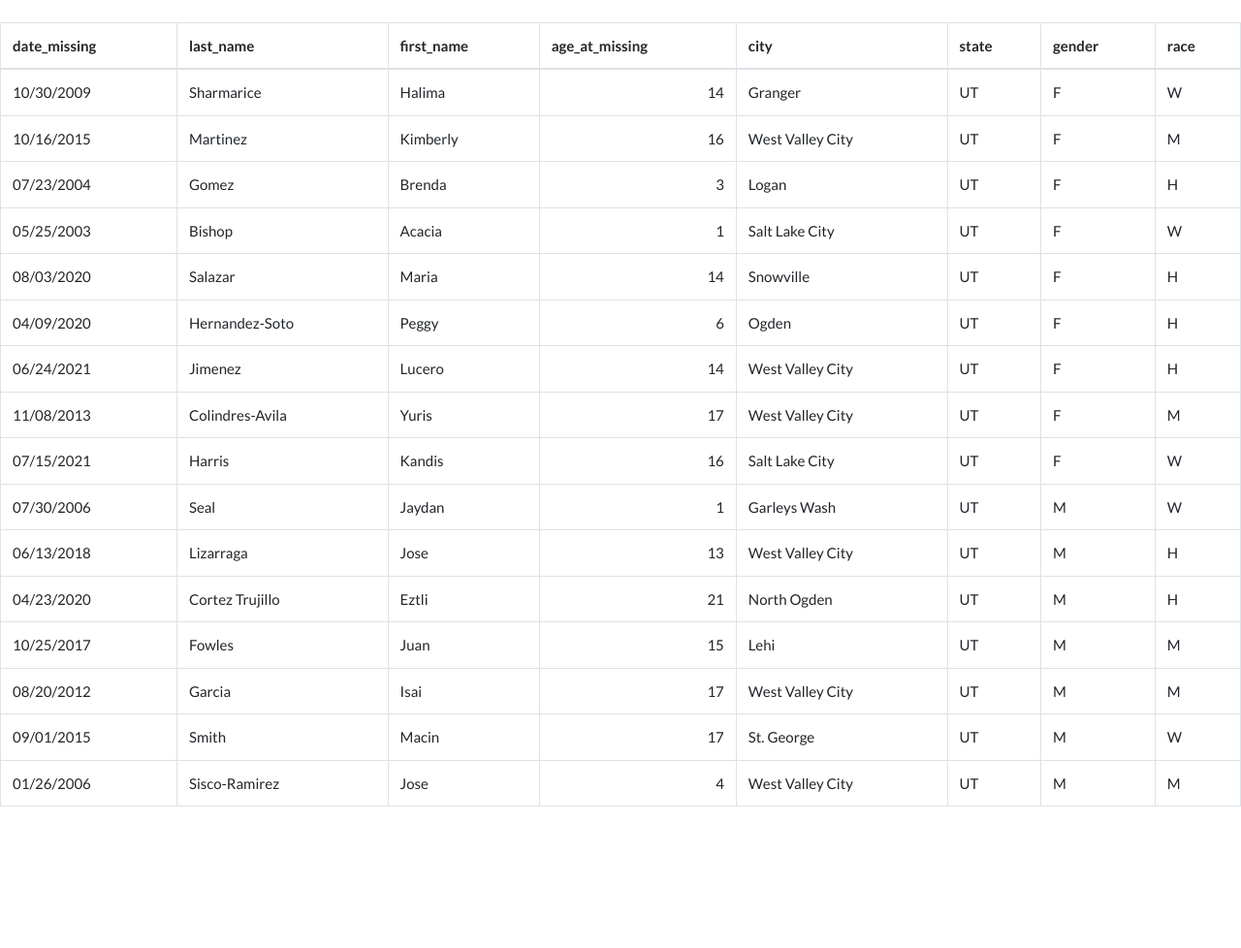
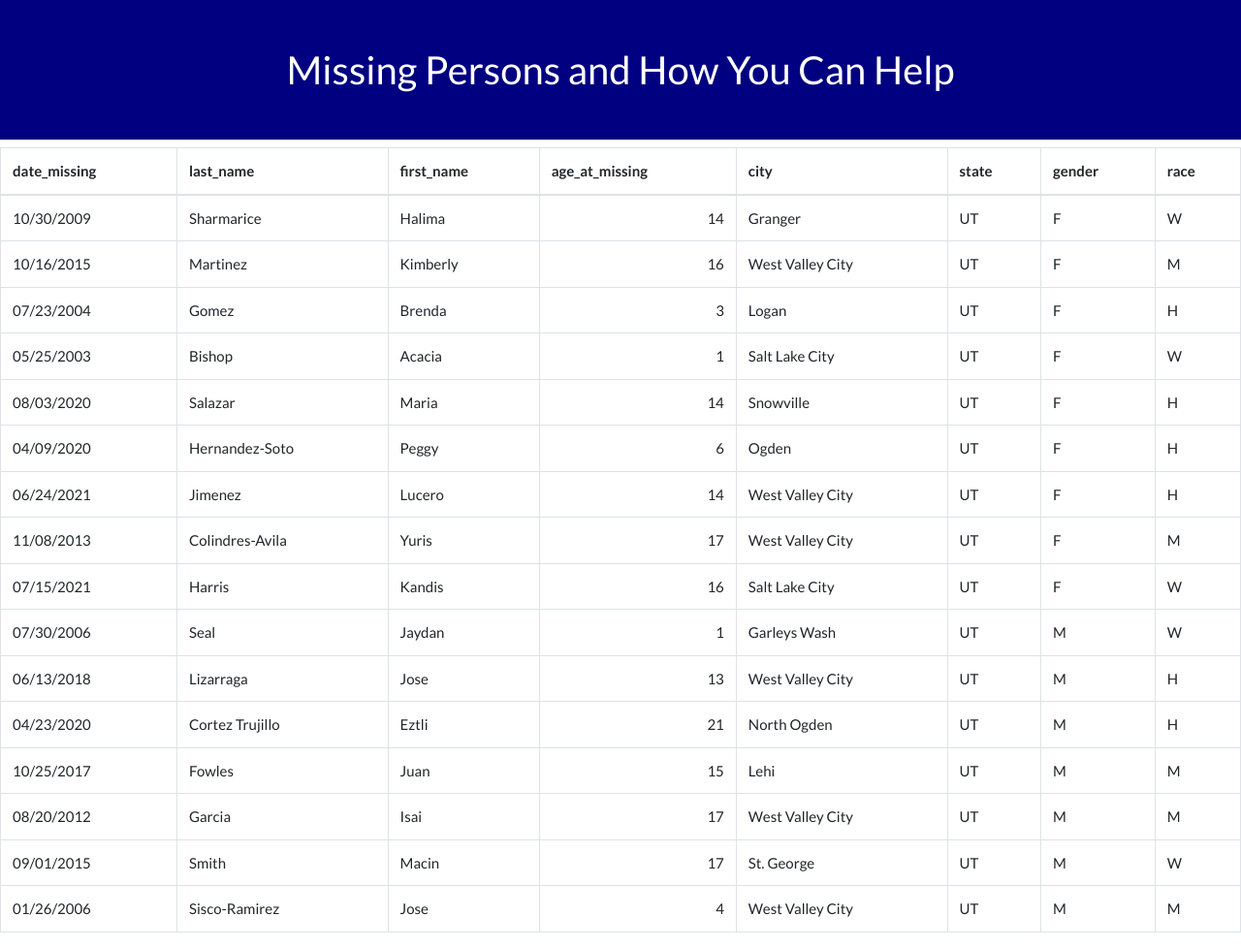
Before and after one commit to leviduke/MPWebsite_IS303, a Django app: page / in a window 1280 px wide. Shown: the whole page at 97% size. Before the commit the page ends 832 px from the top, so only its background shows below. Run offline with Django 4.2, Linux system fonts and the light colour scheme; some libraries are stand-ins or nearby versions.

Commit message:
styling 1

```diff
--- a/missingpersonsproject/templates/mpapp/index.html
+++ b/missingpersonsproject/templates/mpapp/index.html
@@ -2,17 +2,22 @@
 
 <!DOCTYPE html>
 <html lang="en">
+
 <head>
-  <meta charset="UTF-8">
-  <meta http-equiv="X-UA-Compatible" content="IE=edge">
-  <meta name="viewport" content="width=device-width, initial-scale=1.0">
-  <link rel="stylesheet" href="https://cdn.jsdelivr.net/npm/bootswatch@4.5.2/dist/flatly/bootstrap.min.css" integrity="sha384-qF/QmIAj5ZaYFAeQcrQ6bfVMAh4zZlrGwTPY7T/M+iTTLJqJBJjwwnsE5Y0mV7QK" crossorigin="anonymous">
+  <meta charset="UTF-8" />
+  <meta http-equiv="X-UA-Compatible" content="IE=edge" />
+  <meta name="viewport" content="width=device-width, initial-scale=1.0" />
+  <link rel="stylesheet" href="https://cdn.jsdelivr.net/npm/bootswatch@4.5.2/dist/flatly/bootstrap.min.css"
+    integrity="sha384-qF/QmIAj5ZaYFAeQcrQ6bfVMAh4zZlrGwTPY7T/M+iTTLJqJBJjwwnsE5Y0mV7QK" crossorigin="anonymous" />
   <title>Document</title>
 </head>
+
 <body>
-  <br>
+  <h2 style="text-align: center; padding: 3rem; background-color: #000080; color: #fff;">Missing Persons and How You Can Help</h2>
   <table class="table table-bordered table-hover table-condensed">
-        <thead><tr><th title="Field #1">date_missing</th>
+    <thead>
+      <tr>
+        <th title="Field #1">date_missing</th>
         <th title="Field #2">last_name</th>
         <th title="Field #3">first_name</th>
         <th title="Field #4">age_at_missing</th>
@@ -20,8 +25,10 @@
         <th title="Field #6">state</th>
         <th title="Field #7">gender</th>
         <th title="Field #8">race</th>
-        </tr></thead>
-        <tbody><tr>
+      </tr>
+    </thead>
+    <tbody>
+      <tr>
         <td>10/30/2009</td>
         <td>Sharmarice</td>
         <td>Halima</td>
@@ -181,7 +188,8 @@
         <td>M</td>
         <td>M</td>
       </tr>
-        </tbody></table>
+    </tbody>
+  </table>
+</body>
 
-</body>
 </html>
```
Lines whose indentation alone changed are shown as unchanged.
